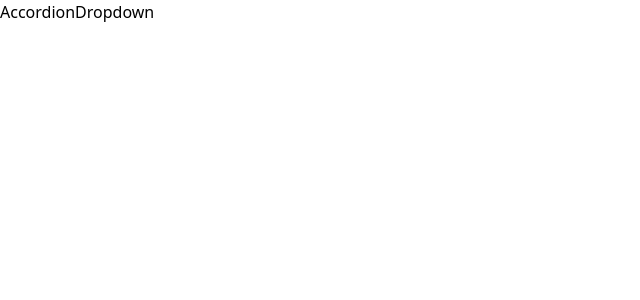
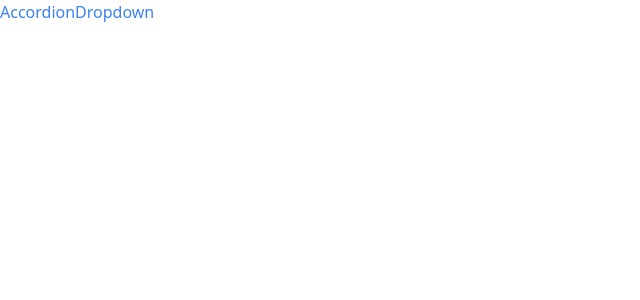
Before and after one commit to eryxjose/simple-components-react, a React (Create React App) app: page / in a window 1280 px wide. Shown: the top 300 px of the page, without its empty margins (0-640 px from the left). Built offline with nearby package versions, Linux system fonts and the light colour scheme.

Commit message:
Styling links

```diff
--- a/src/components/Link.js
+++ b/src/components/Link.js
@@ -1,8 +1,11 @@
+import classNames from 'classnames';
 import { useContext } from 'react';
 import NavigationContext from '../context/navigation';
 
 function Link({ to, children }) {
     const { navigate } = useContext(NavigationContext);
+
+    const classes = classNames('text-blue-500');
 
     const handleClick = (event) => {
         console.log(event);
@@ -16,7 +19,7 @@ function Link({ to, children }) {
     };
 
     return (
-        <a href={to} onClick={handleClick}>{children}</a>
+        <a className={classes} href={to} onClick={handleClick}>{children}</a>
     )
 }
 
```
Also changed, not shown: 1 other file (tests, documents, lock files or other folders).
